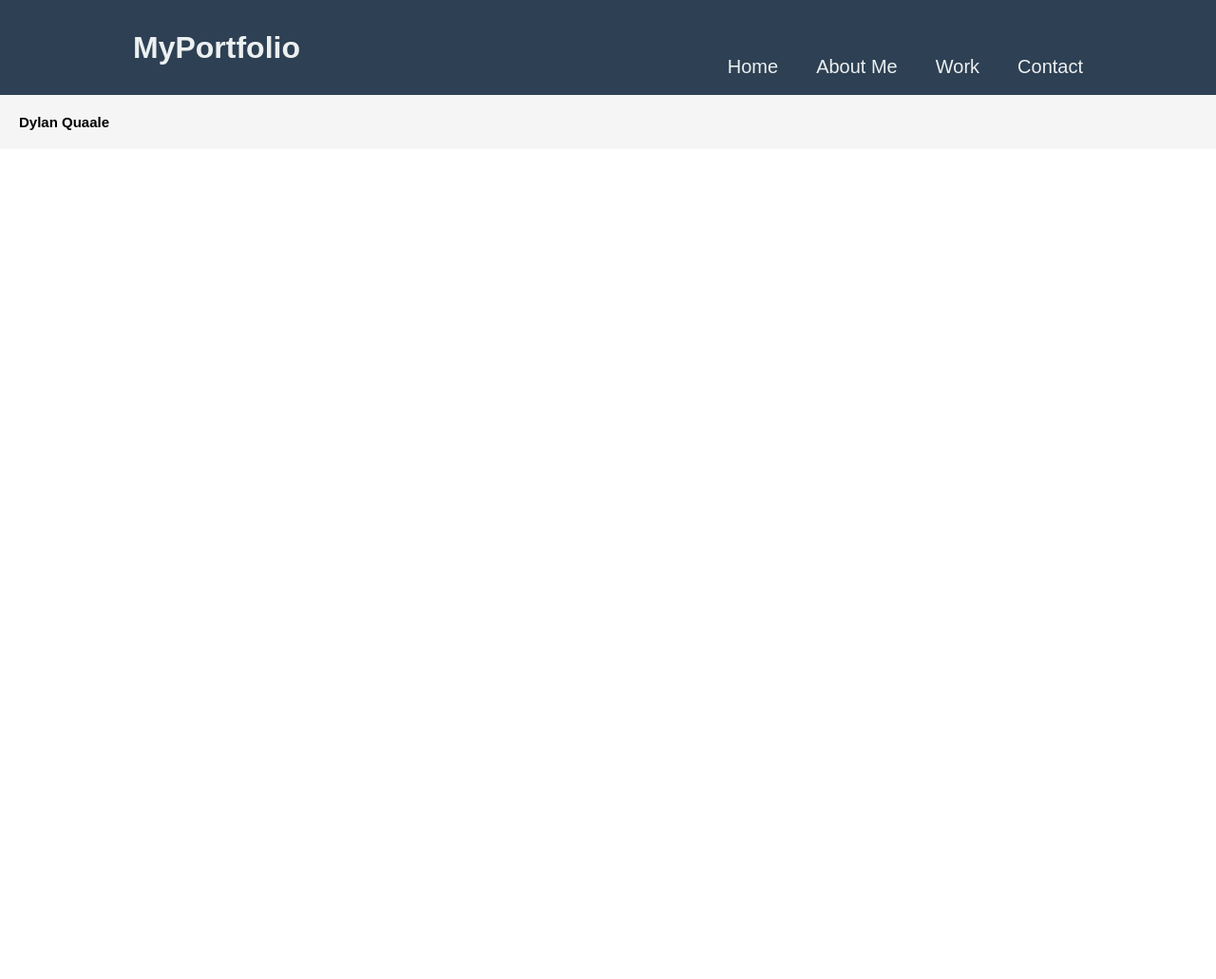
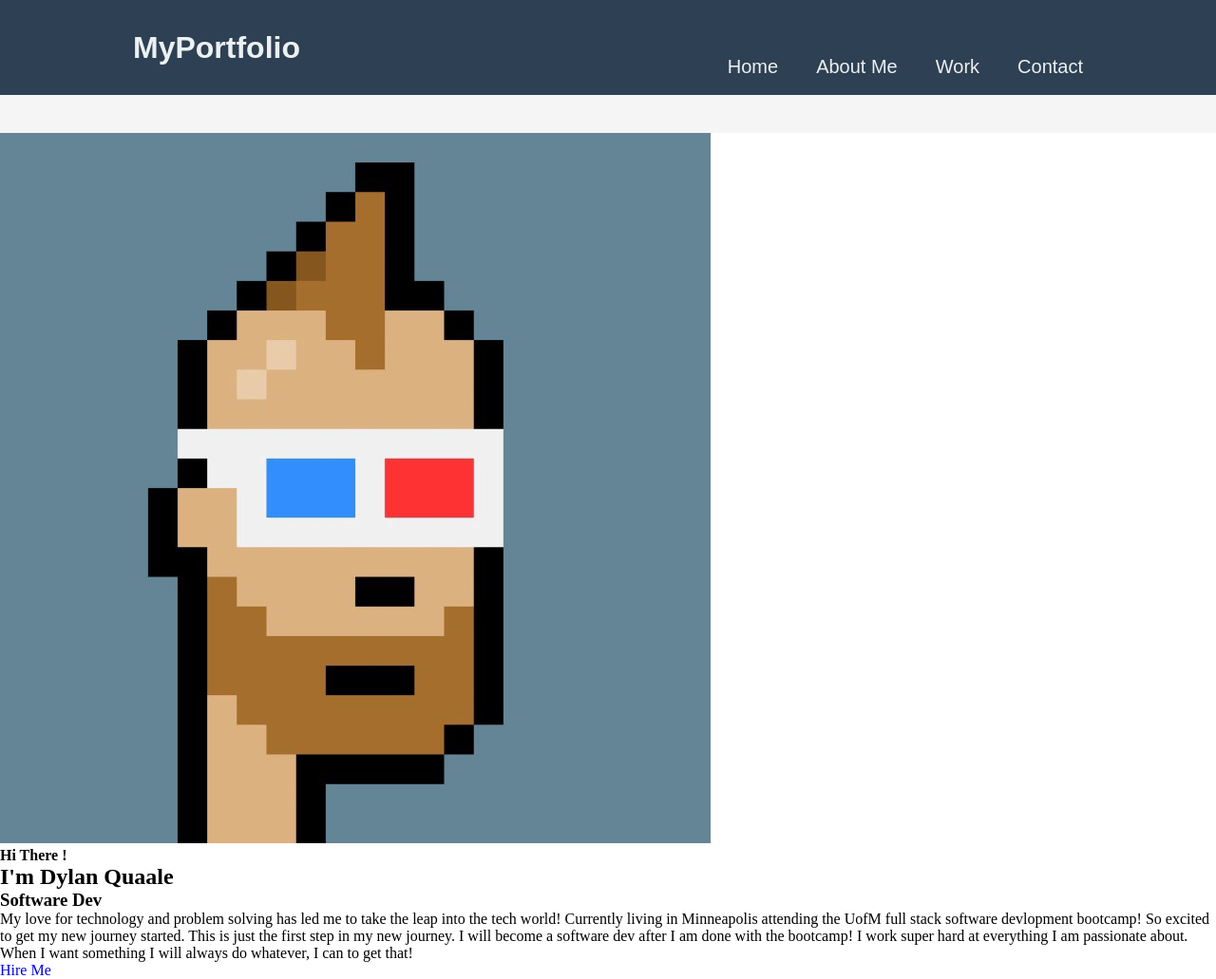
Before and after one commit to dylanquaale/One, a plain HTML site: page index.html in a window 1280 px wide. Shown: the whole page at 95% size. Before the commit the page ends 800 px from the top, so only its background shows below. Drawn offline with Linux system fonts and the light colour scheme.

Commit message:
made a paragraph about me

```diff
--- a/index.html
+++ b/index.html
@@ -23,13 +23,29 @@
     </div>
     <main>
         <aside>
-            <h2>Dylan Quaale</h2>
+            <h2></h2>
             <div class="image.png"></div>
         </aside>
     </main>
 
         <section>
             <div class="container">
+               <div class="grid">
+                <div class="left">
+                    <img src="cyber-punk.jpeg" alt="">
+                </div>
+                <h4>Hi There !</h4>
+                <h1>I'm Dylan Quaale</h1>
+                <h3>Software Dev</h3>
+                <p>My love for technology and problem solving has led me to take the leap into the tech world!
+                Currently living in Minneapolis attending the UofM full stack software devlopment bootcamp!
+                So excited to get my new journey started. This is just the first step in my new journey.
+                I will become a software dev after I am done with the bootcamp!
+                I work super hard at everything I am passionate about. When I want something I will always do whatever,
+                I can to get that!
+                </p>
+                <a href="#" class="btn">Hire Me</a>
+               </div>
 
             </div>
         </section>
```
Also changed, not shown: cyber-punk.jpeg (added).
